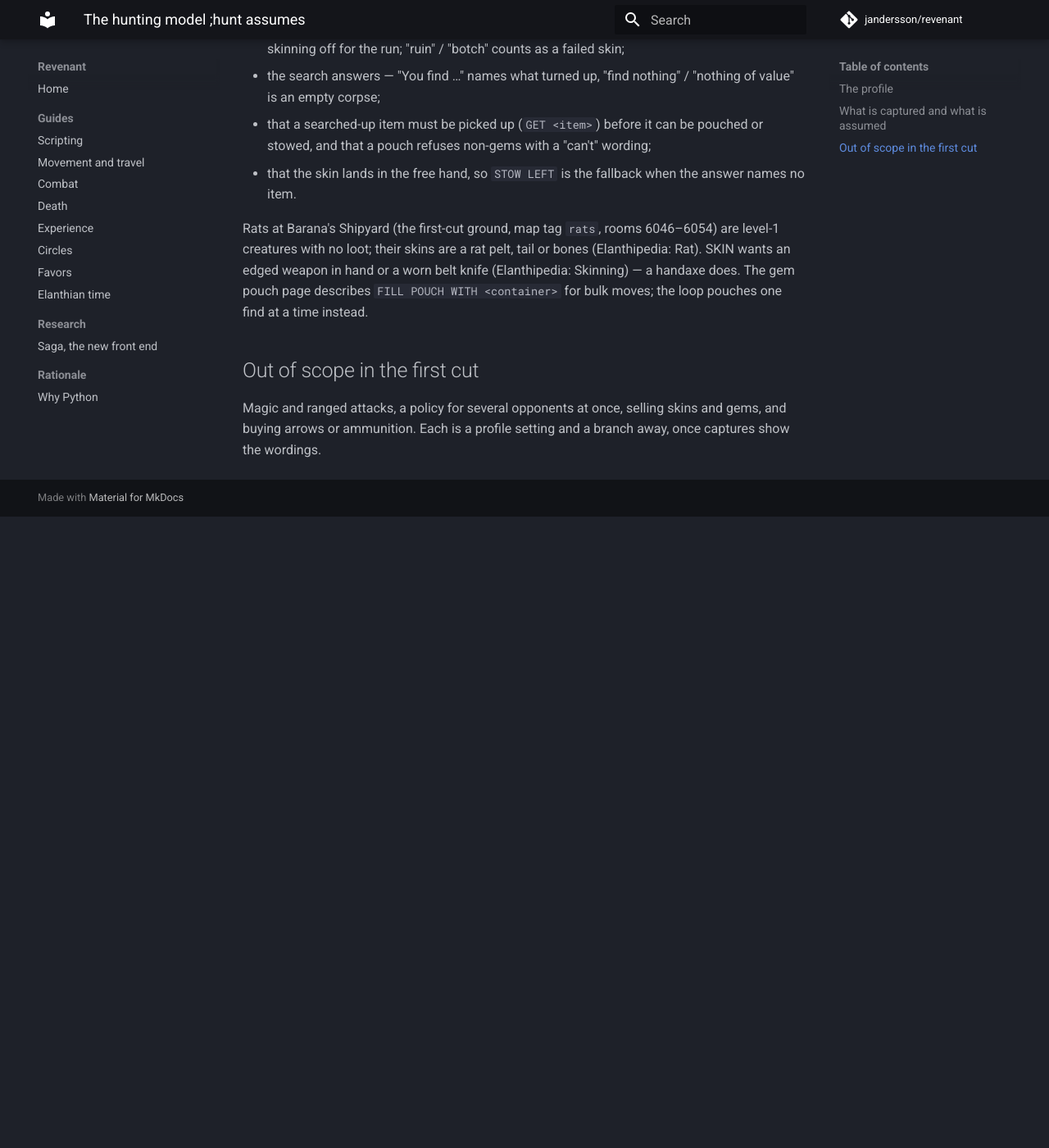
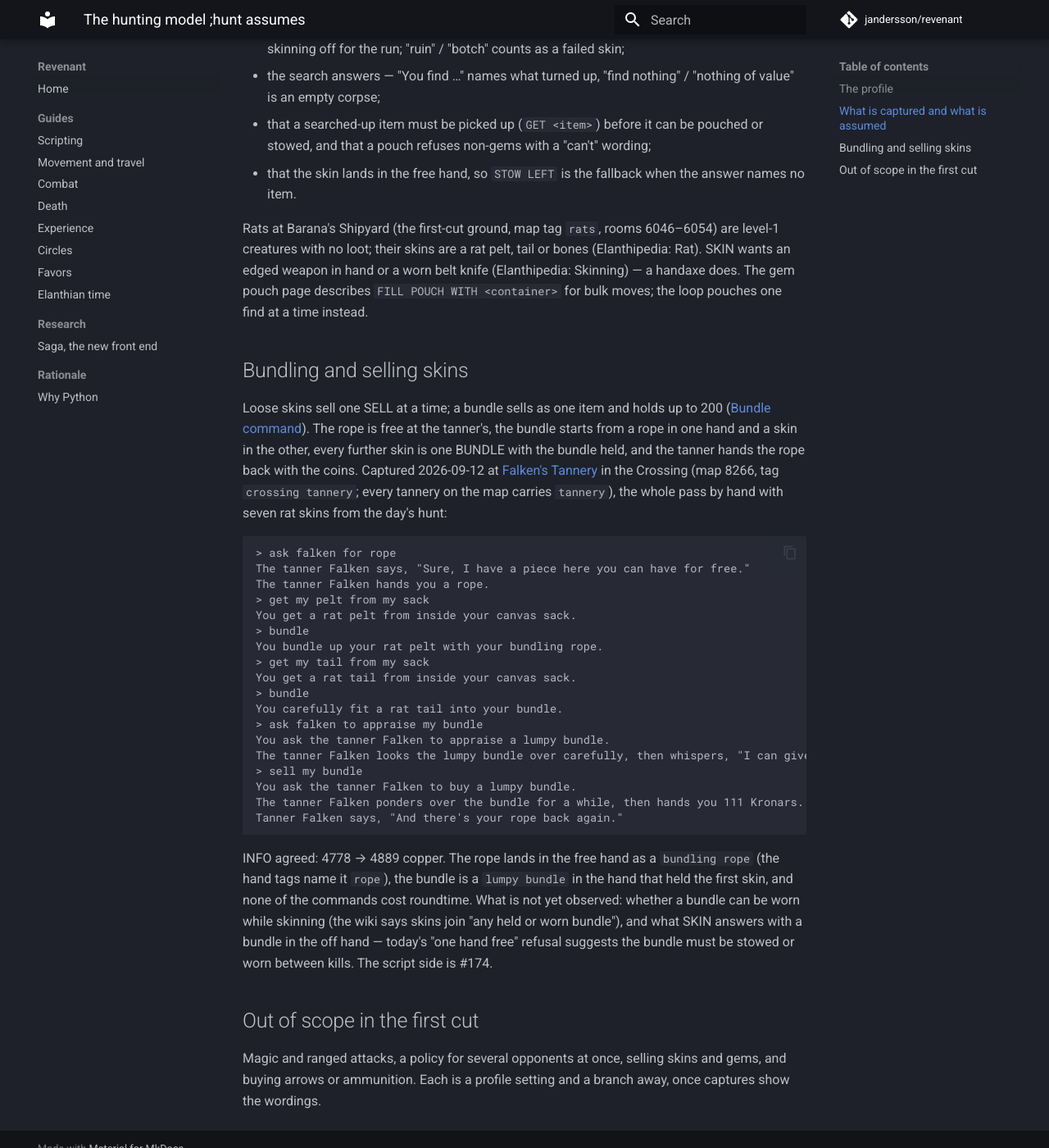
Before and after one commit to jandersson/revenant, an MkDocs documentation site: the page built from docs/hunting.md, in a window 1280 px wide and 1400 px high, scrolled down 2396 px. Shown: the whole window at 82% size. Built offline with MkDocs 1.6.1 and Material for MkDocs 9.7.7, drawn with Linux system fonts in a browser that asks for light colours; comment, search, counter and statistics services are not loaded; before the commit the page ends 3026 px from its top, so only the background shows below that.

Commit message:
docs(hunting): the bundling pass captured — free rope, BUNDLE, appraise and sell as one item (#174)
Seven rat skins bundled by hand at Falken's Tannery and sold for the
appraised 111 Kronars, the rope handed back with the coins; the
wordings and what is still unobserved (a worn bundle while skinning)
recorded for the script side, and the two wiki pages credited.

Co-Authored-By: Claude Fable 5.1 <noreply@anthropic.com>

````diff
--- a/docs/hunting.md
+++ b/docs/hunting.md
@@ -106,6 +106,48 @@ hand or a worn belt knife (Elanthipedia: Skinning) — a handaxe does.
 The gem pouch page describes `FILL POUCH WITH <container>` for bulk
 moves; the loop pouches one find at a time instead.
 
+## Bundling and selling skins
+
+Loose skins sell one SELL at a time; a bundle sells as one item and
+holds up to 200 ([Bundle command](https://elanthipedia.play.net/Bundle_command)).
+The rope is free at the tanner's, the bundle starts from a rope in one
+hand and a skin in the other, every further skin is one BUNDLE with
+the bundle held, and the tanner hands the rope back with the coins.
+Captured 2026-09-12 at [Falken's Tannery](https://elanthipedia.play.net/Falken's_Tannery)
+in the Crossing (map 8266, tag `crossing tannery`; every tannery on
+the map carries `tannery`), the whole pass by hand with seven rat skins
+from the day's hunt:
+
+```
+> ask falken for rope
+The tanner Falken says, "Sure, I have a piece here you can have for free."
+The tanner Falken hands you a rope.
+> get my pelt from my sack
+You get a rat pelt from inside your canvas sack.
+> bundle
+You bundle up your rat pelt with your bundling rope.
+> get my tail from my sack
+You get a rat tail from inside your canvas sack.
+> bundle
+You carefully fit a rat tail into your bundle.
+> ask falken to appraise my bundle
+You ask the tanner Falken to appraise a lumpy bundle.
+The tanner Falken looks the lumpy bundle over carefully, then whispers, "I can give 111 Kronars for it."
+> sell my bundle
+You ask the tanner Falken to buy a lumpy bundle.
+The tanner Falken ponders over the bundle for a while, then hands you 111 Kronars.
+Tanner Falken says, "And there's your rope back again."
+```
+
+INFO agreed: 4778 → 4889 copper. The rope lands in the free hand as a
+`bundling rope` (the hand tags name it `rope`), the bundle is a `lumpy
+bundle` in the hand that held the first skin, and none of the commands
+cost roundtime. What is not yet observed: whether a bundle can be worn
+while skinning (the wiki says skins join "any held or worn bundle"),
+and what SKIN answers with a bundle in the off hand — today's "one hand
+free" refusal suggests the bundle must be stowed or worn between kills.
+The script side is #174.
+
 ## Out of scope in the first cut
 
 Magic and ranged attacks, a policy for several opponents at once,
````
Also changed, not shown: docs/bibliography.md (+1 -1 lines).
